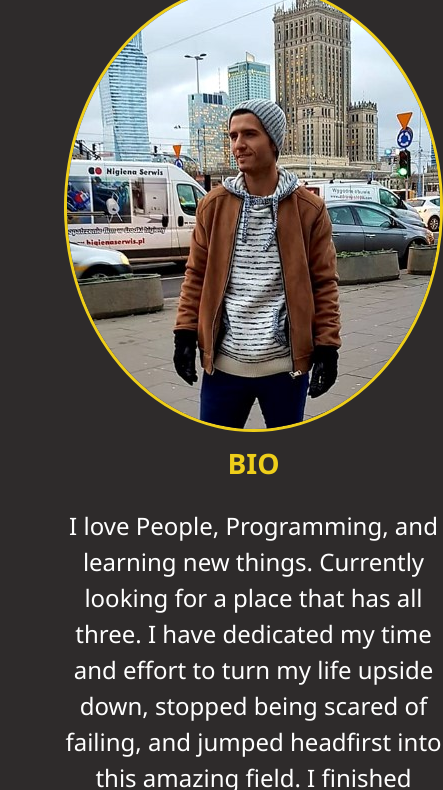
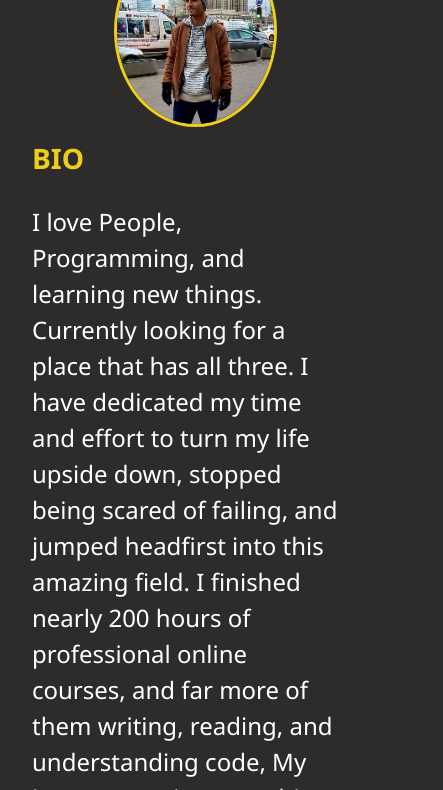
Before and after one commit to ormeiry/OR-s-Portfolio, a website: page dist/about.html in a window 390 px wide. Shown: the part 289-1079 px from the top of the page, 443 px wide, since content can reach past the window. Drawn offline with Linux system fonts and the light colour scheme.

Commit message:
fixed responsive layout for sm screens

```diff
--- a/scss/_mobile.scss
+++ b/scss/_mobile.scss
@@ -55,8 +55,25 @@
 
 // Smartphones
 @include mediaSm {
-  main#home h1 {
-    margin-top: 10vh;
+  main {
+    padding: 2rem;
+    #home h1 {
+      margin-top: 10vh;
+    }
+
+    .lg-heading {
+      margin-top: 1rem;
+      font-size: 5rem;
+    }
+
+    .bio {
+      text-align: left;
+      margin-right: 1rem;
+    }
+
+    .bio-image {
+      width: 50%;
+    }
   }
 
   .projects {
```
Also changed, not shown: dist/css/main.css.
